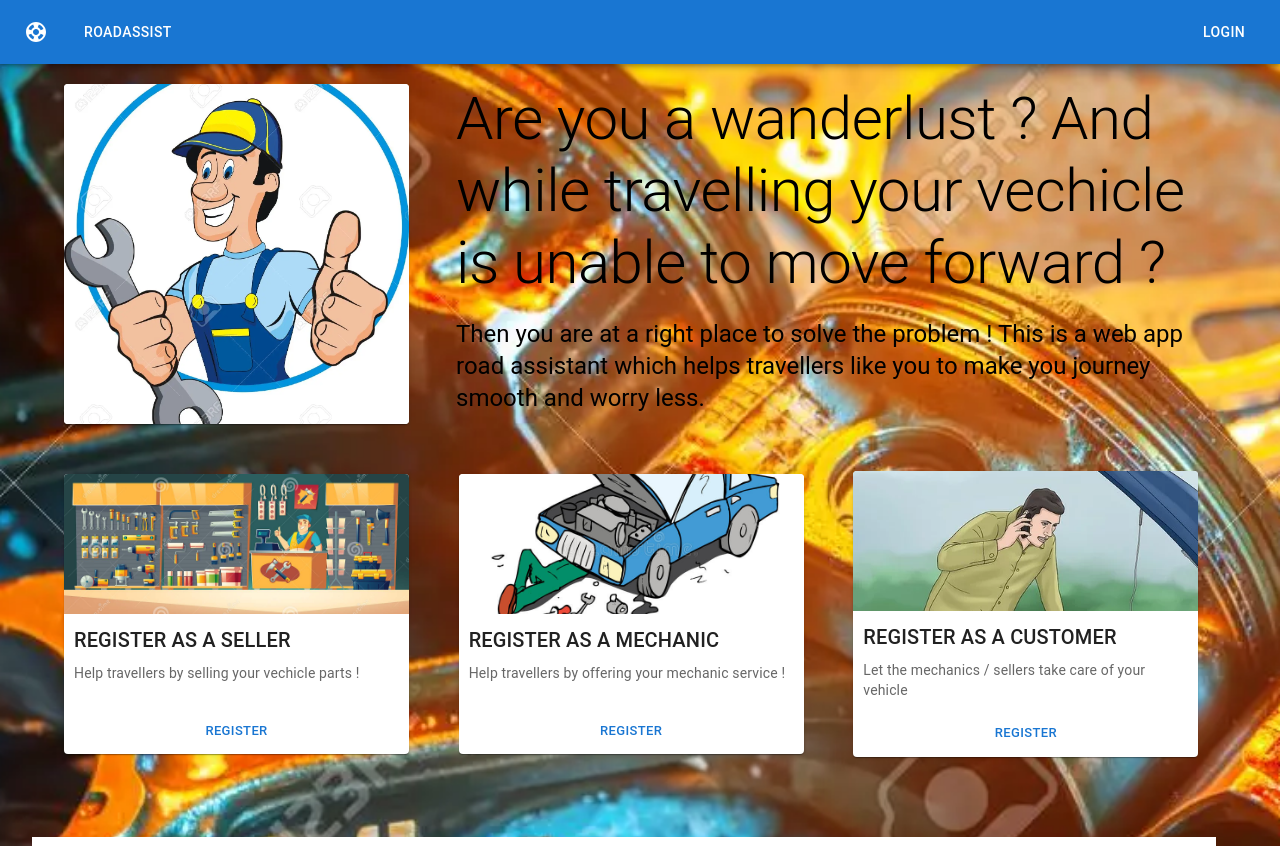
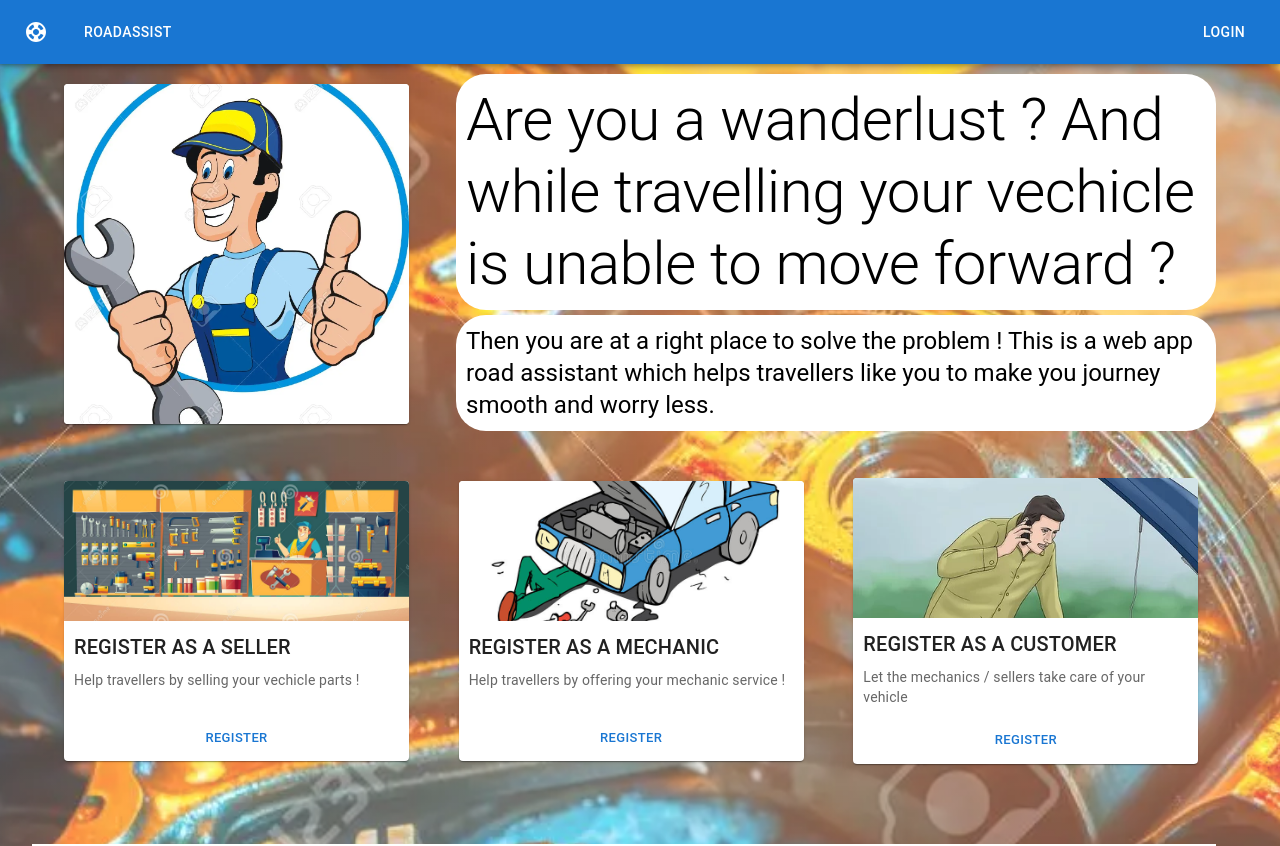
Before and after one commit to akshatjain-akj/road_assistant, a React (Create React App) app: page / in a window 1280 px wide. Shown: the top 846 px of the page. Built offline with nearby package versions, Linux system fonts and the light colour scheme.

Commit message:
lorem hata diya

```diff
--- a/src/App.css
+++ b/src/App.css
@@ -4,11 +4,17 @@
 }
 
 .bg-img {
-  background-image: url('./Images/bgimg2.jpg');
+  background: linear-gradient(
+      rgba(255, 255, 255, 0.22),
+      rgba(255, 255, 255, 0.3)
+    ),
+    url('./Images/bgimg2.jpg');
+  /* background-image: url('./Images/bgimg2.jpg'); */
   /* height: 100vh; */
   background-position: center;
   background-repeat: no-repeat;
   background-size: cover;
+  /* opacity: 0.9; */
 }
 
 .btn-style {
--- a/src/components/Dashboard.js
+++ b/src/components/Dashboard.js
@@ -40,13 +40,35 @@ const Dashboard = () => {
             container
             justifyContent="center"
             alignItems="center"
+            // style={{ border: '2px solid green' }}
           >
-            <Typography variant="h2" color="black">
+            <Typography
+              variant="h2"
+              color="black"
+              style={{
+                /* border: 2px solid; */
+                background: '#fff',
+                border: '2xp solid #fff',
+                padding: '10px',
+                borderRadius: '30px',
+              }}
+            >
               {/* Road Assistant a web app made for h */}
               Are you a wanderlust ? And while travelling your vechicle is
               unable to move forward ?
             </Typography>
-            <Typography variant="h5" color="black">
+            <Typography
+              variant="h5"
+              color="black"
+              style={{
+                /* border: 2px solid; */
+                background: '#fff',
+                border: '2xp solid #fff',
+                padding: '10px',
+                borderRadius: '30px',
+                marginTop: '5px',
+              }}
+            >
               {/* Road Assistant a web app made for h */}
               Then you are at a right place to solve the problem ! This is a web
               app road assistant which helps travellers like you to make you
```
